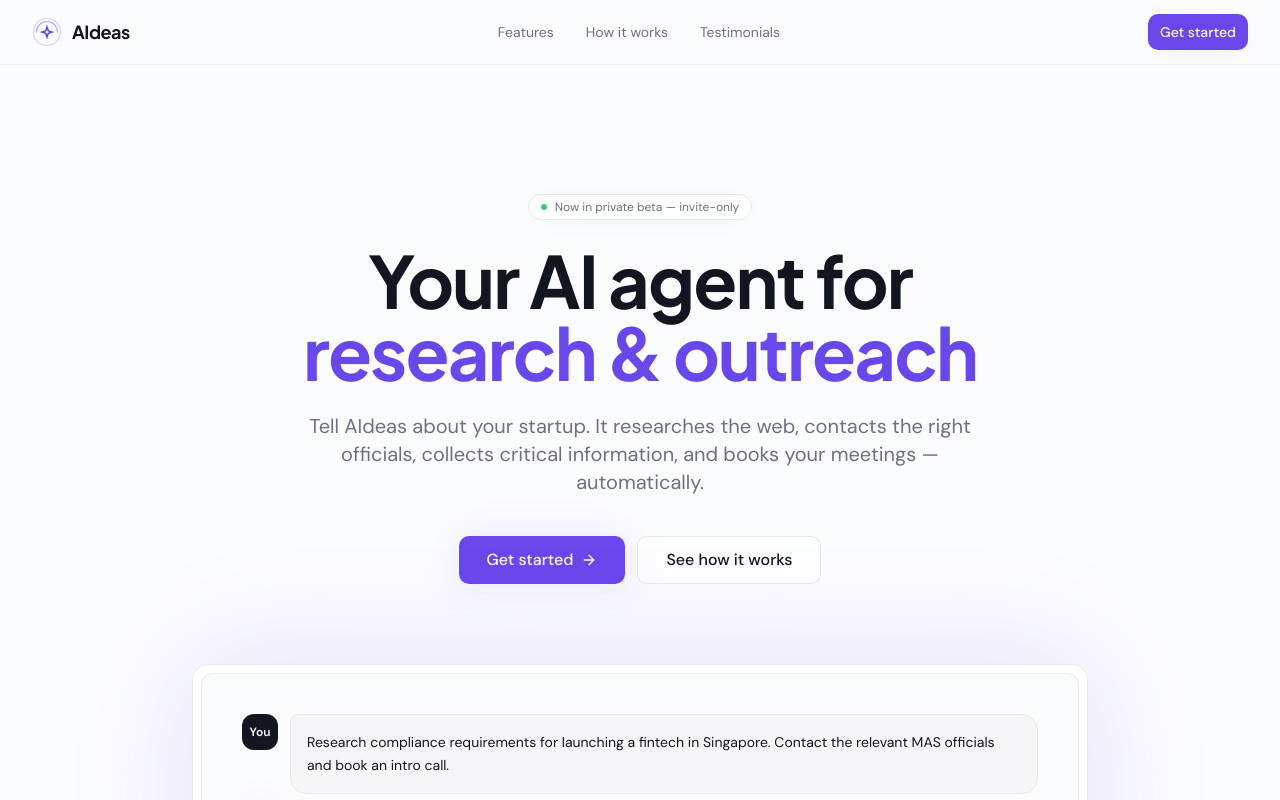
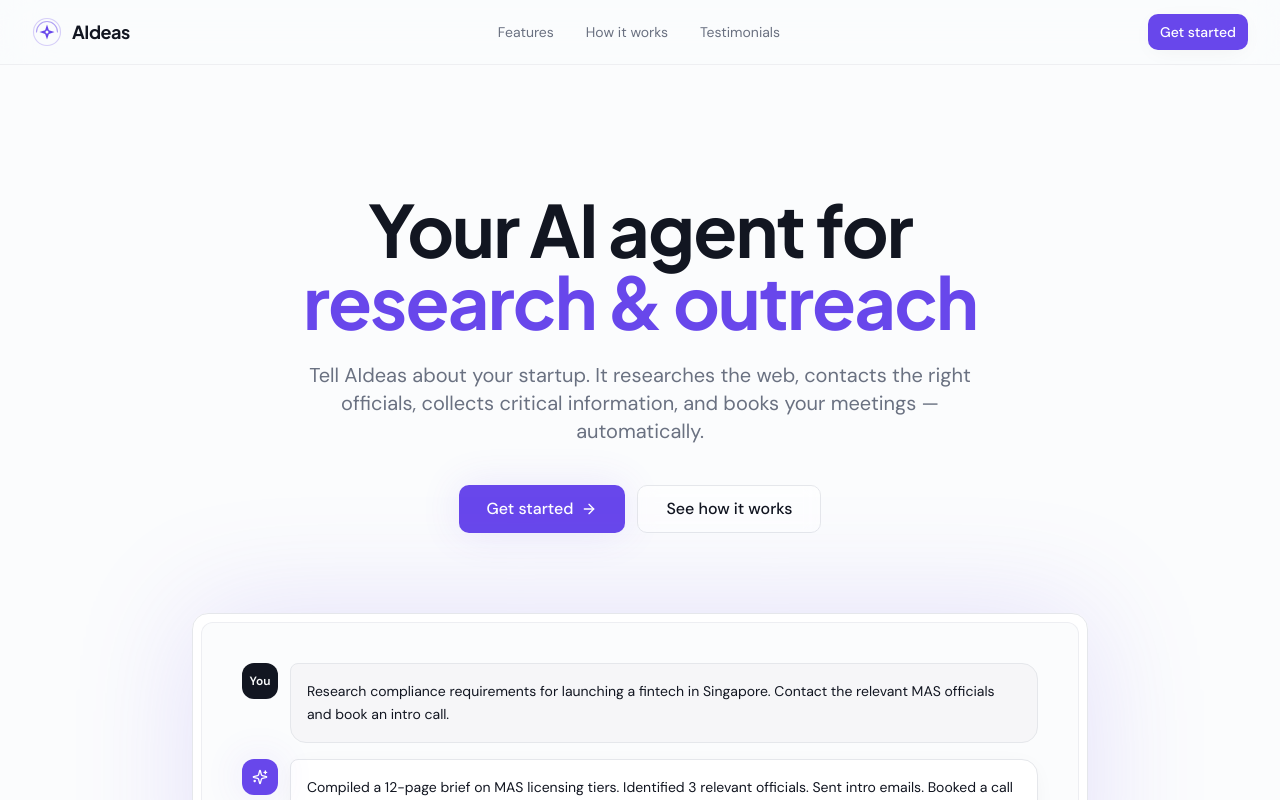
Before and after one commit to simrankhan22/aideas-a-strart-up-hack, a React (Vite) app: page / in a window 1280 px wide. Shown: the top 800 px of the page. Built offline with nearby package versions, Linux system fonts and the light colour scheme; the HTML template or start-up script is replaced by a standard one.

Commit message:
Changes
Co-authored-by: simrankhan22 <176812101+simrankhan22@users.noreply.github.com>

```diff
--- a/src/pages/Landing.tsx
+++ b/src/pages/Landing.tsx
@@ -124,10 +124,6 @@ export default function Landing() {
 
           <div className="container relative py-20 sm:py-28 lg:py-32">
             <div className="mx-auto max-w-3xl text-center">
-              <div className="mb-6 inline-flex items-center gap-2 rounded-full border border-border bg-card/80 px-3 py-1 text-xs text-muted-foreground backdrop-blur shadow-soft">
-                <span className="inline-block h-1.5 w-1.5 rounded-full bg-success animate-pulse" />
-                Now in private beta — invite-only
-              </div>
               <h1 className="font-display text-4xl font-bold leading-[1.05] tracking-tight text-foreground sm:text-6xl lg:text-7xl">
                 Your AI agent for{" "}
                 <span className="relative inline-block text-primary">
```
